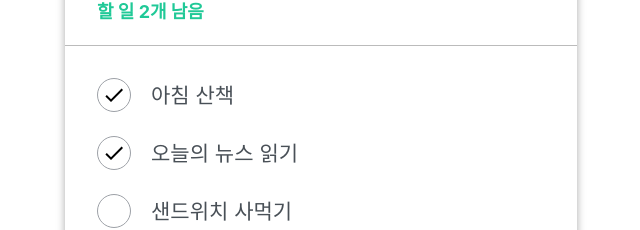
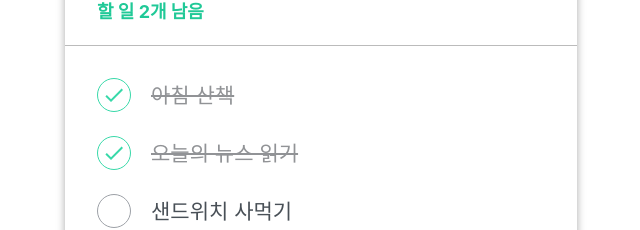
Before and after one commit to tudfldps99/todo_react, a React (Create React App) app: page / in a window 1280 px wide. Shown: the part 254-484 px from the top of the page, without its empty margins (319-959 px from the left). Built offline with nearby package versions, Linux system fonts and the light colour scheme.

Commit message:
# css (수정) 커밋

```diff
--- a/src/components/todo/TodoItem.js
+++ b/src/components/todo/TodoItem.js
@@ -2,6 +2,7 @@
 import React from 'react';
 
 import { MdDone, MdDelete } from 'react-icons/md';
+import cn from 'classnames';
 
 import './css/TodoItem.css';
 
@@ -12,10 +13,12 @@ const TodoItem = ({ todo }) => {
 
     return (
         <li className='todo-item'>
-            <div className='check-circle'>
+             <div className={cn('check-circle', {active: done})}>       {/* done 값이 true면 active 클래스가 뒤에 붙음 */}
                 {done && <MdDone />}
             </div>
-            <span className='text'>{title}</span>
+            <span className={ cn('text', {finish: done}) }>     {/* done 값이 true면 finish 클래스가 뒤에 붙음 */}
+                {title}
+            </span>
             <div className='remove'>
                 <MdDelete />
             </div>
--- a/src/components/todo/css/TodoItem.css
+++ b/src/components/todo/css/TodoItem.css
@@ -26,11 +26,21 @@
     cursor: pointer;
 }
 
+.todo-item .check-circle.active {
+    border: 1px solid #38d9a9;
+    color: #38d9a9;
+}
+
 .todo-item .text {
     font-size: 21px;
     color: #495057;
 
     flex: 1;        /* 비율 (check-circle, text, remove가 1:8:1 인데, 8부분을 1로 하면 나머지는 알아서 비율 조정)*/
+}
+
+.todo-item .text.finish {
+    color: #919396;
+    text-decoration: line-through;      /* 글자 취소선 */
 }
 
 .todo-item .remove {
```
